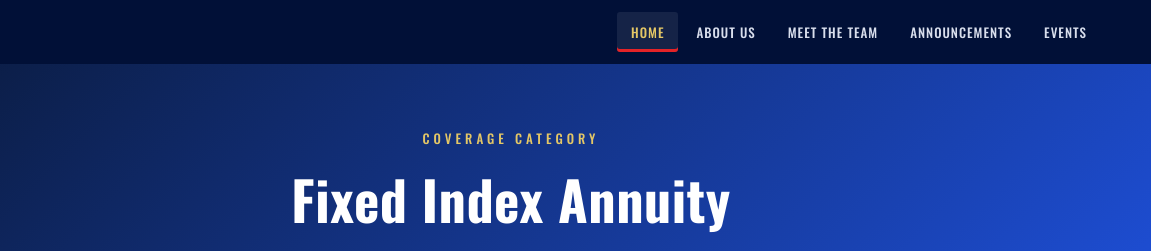
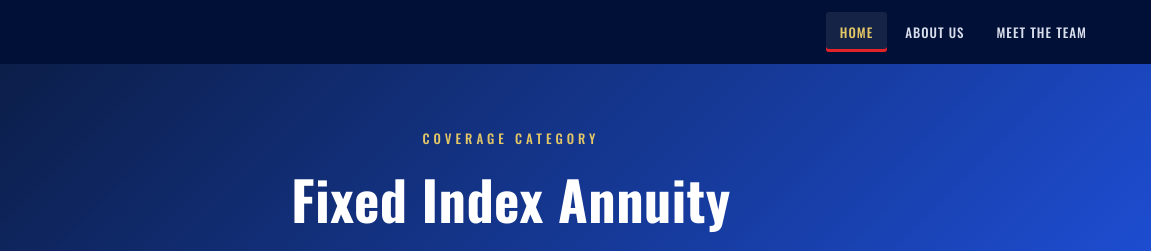
Before and after one commit to ChestPuller/9-Line-Financial, a plain HTML site: page fia.html in a window 1280 px wide. Shown: the top 251 px of the page, 129-1280 px from the left. Drawn offline with nearby package versions, Linux system fonts and the light colour scheme.

Commit message:
Add files via upload

```diff
--- a/fia.html
+++ b/fia.html
@@ -19,8 +19,6 @@
       <a href="index.html" class="active">Home</a>
       <a href="about.html">About Us</a>
       <a href="team.html">Meet the Team</a>
-      <a href="announcements.html">Announcements</a>
-      <a href="events.html">Events</a>
     </nav>
     <button class="nav-toggle" aria-label="Toggle menu" aria-expanded="false" onclick="this.classList.toggle('is-active'); document.querySelector('.mainnav').classList.toggle('open'); this.setAttribute('aria-expanded', this.classList.contains('is-active'));">
       <span></span><span></span><span></span>
```
Also changed, not shown: final-expense.html (+0 -2 lines), index.html (+0 -2 lines), iul.html (+0 -2 lines), juvenile-iul.html (+0 -2 lines), sergio-torre.html (+0 -2 lines), susy-gordon.html (+0 -2 lines), team.html (+0 -2 lines), term-life.html (+0 -2 lines), tony-coronado.html (+0 -2 lines), whole-life.html (+0 -2 lines).
